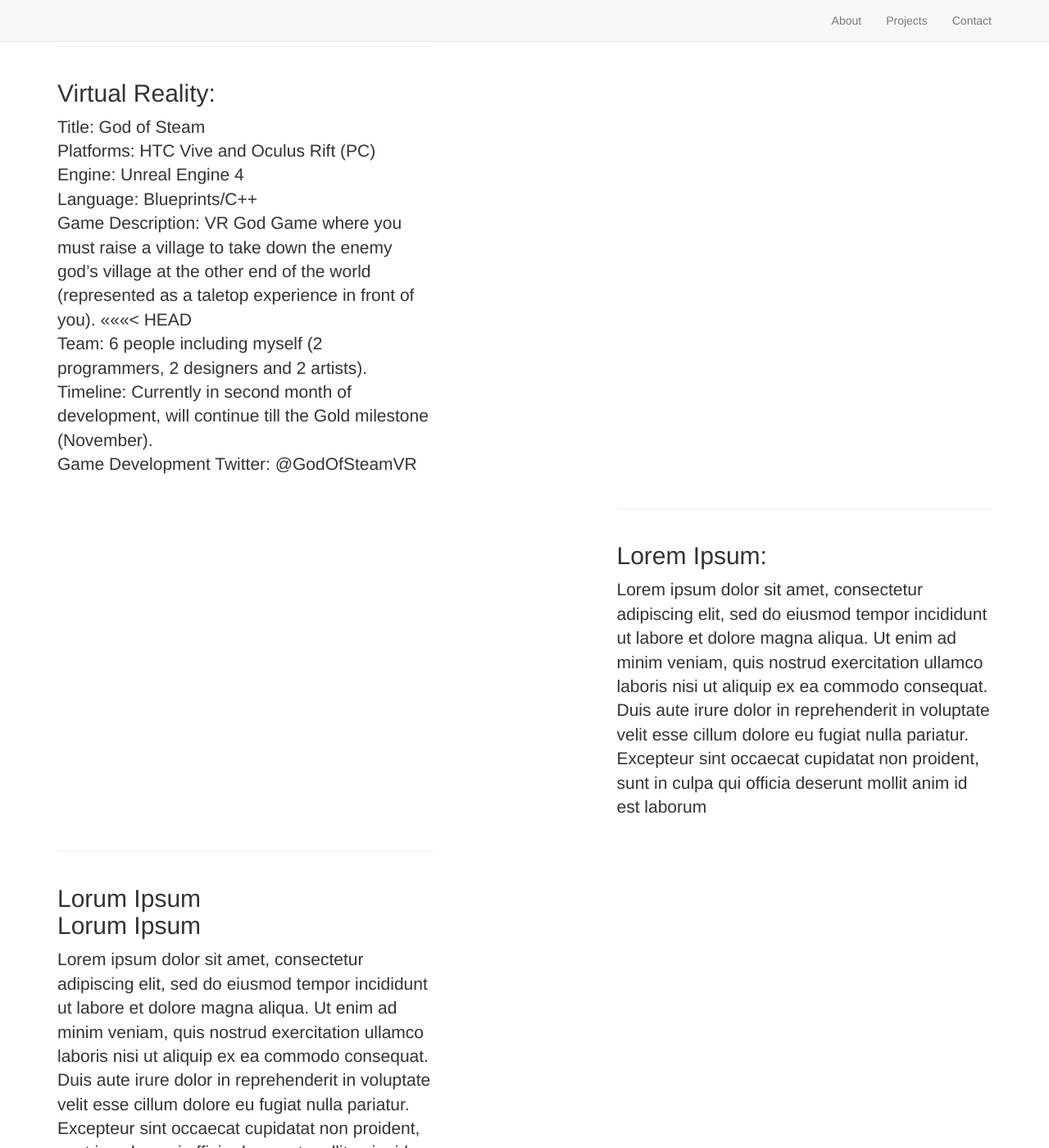
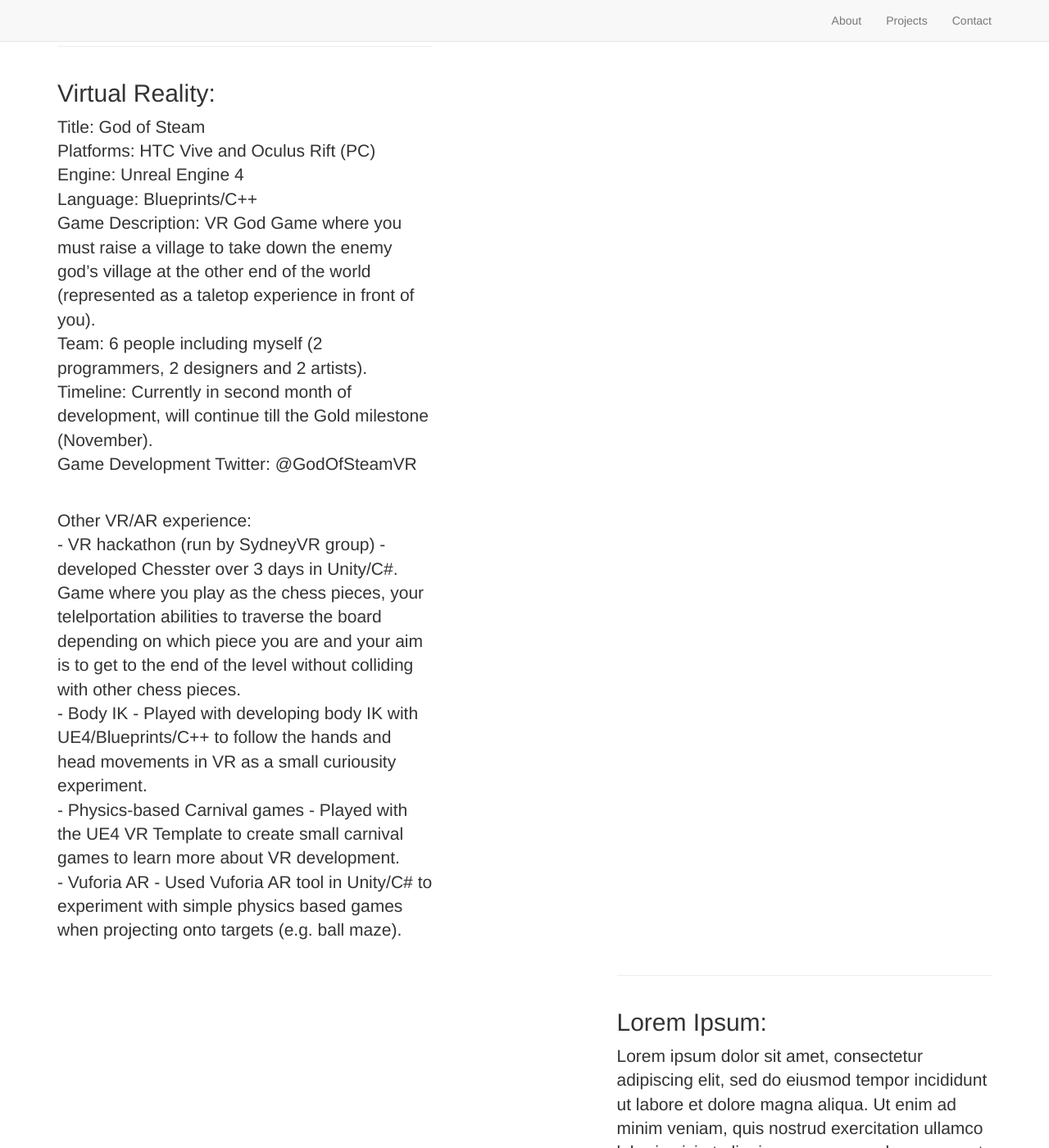
Before and after one commit to kaitlynm1/kaitlynm1.github.io, a Jekyll site: the page built from _posts/2014-09-21-services-1.markdown, in a window 1280 px wide and 1400 px high, scrolled down 444 px. Shown: the whole window at 82% size. Built offline with Jekyll 4.4.1, drawn with Linux system fonts in a browser that asks for light colours; nearby versions of some CDN libraries; library files that are not in the unit come from our copies; some of the changed text lies outside the part shown.

Commit message:
Adding more VR dev descriptions

```diff
--- a/_posts/2014-09-21-services-1.markdown
+++ b/_posts/2014-09-21-services-1.markdown
@@ -10,7 +10,12 @@
 <br>Engine: Unreal Engine 4
 <br>Language: Blueprints/C++
 <br>Game Description: VR God Game where you must raise a village to take down the enemy god's village at the other end of the world (represented as a taletop experience in front of you).
-<<<<<<< HEAD
 <br>Team: 6 people including myself (2 programmers, 2 designers and 2 artists).
 <br>Timeline: Currently in second month of development, will continue till the Gold milestone (November).
 <br>Game Development Twitter: @GodOfSteamVR
+
+<br>Other VR/AR experience:
+<br> - VR hackathon (run by SydneyVR group) - developed Chesster over 3 days in Unity/C#. Game where you play as the chess pieces, your telelportation abilities to traverse the board depending on which piece you are and your aim is to get to the end of the level without colliding with other chess pieces.
+<br> - Body IK - Played with developing body IK with UE4/Blueprints/C++ to follow the hands and head movements in VR as a small curiousity experiment.
+<br> - Physics-based Carnival games - Played with the UE4 VR Template to create small carnival games to learn more about VR development.
+<br> - Vuforia AR - Used Vuforia AR tool in Unity/C# to experiment with simple physics based games when projecting onto targets (e.g. ball maze).
--- a/_posts/2014-09-23-services-3.markdown
+++ b/_posts/2014-09-23-services-3.markdown
@@ -2,7 +2,7 @@
 layout: default
 img: phones.png
 category: Projects
-title: Lorum Ipsum<br>Lorum Ipsum
+title: Lorum Ipsum: <br>Lorum Ipsum
 description: |
 ---
 Lorem ipsum dolor sit amet, consectetur adipiscing elit, sed do eiusmod tempor incididunt ut labore et dolore magna aliqua. Ut enim ad minim veniam, quis nostrud exercitation ullamco laboris nisi ut aliquip ex ea commodo consequat. Duis aute irure dolor in reprehenderit in voluptate velit esse cillum dolore eu fugiat nulla pariatur. Excepteur sint occaecat cupidatat non proident, sunt in culpa qui officia deserunt mollit anim id est laborum
```
